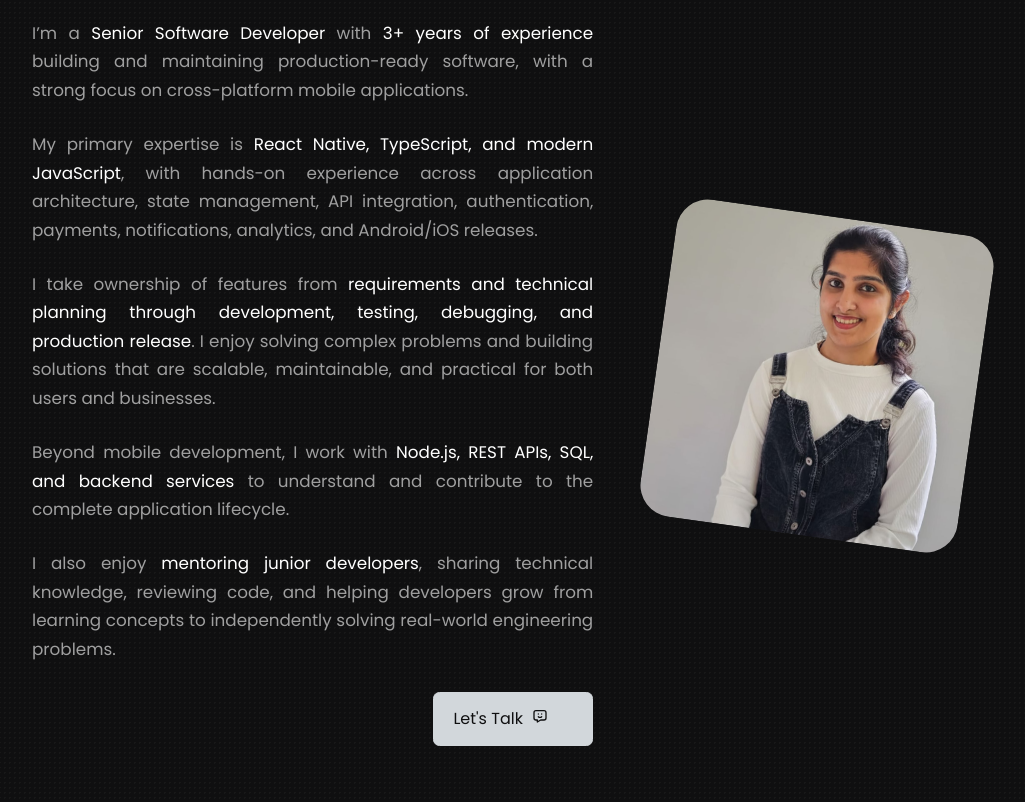
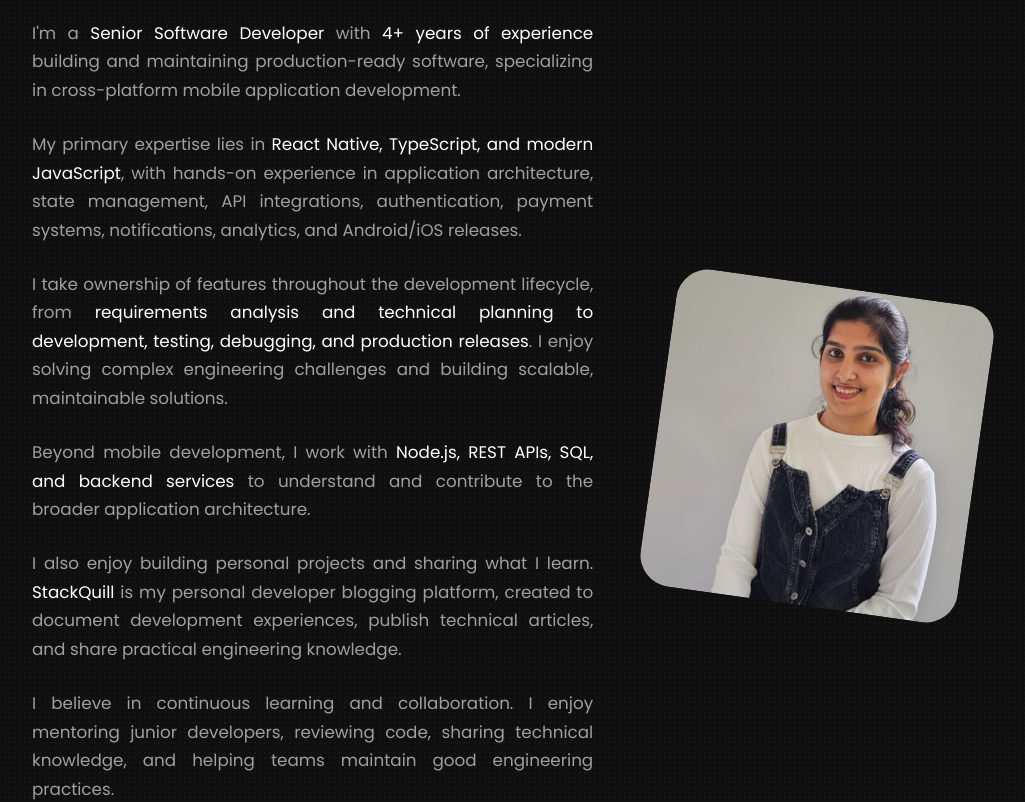
Before and after one commit to dainyjose/my-portfolio, a React (Vite) app: page / in a window 1280 px wide. Shown: the part 920-1722 px from the top of the page, without its empty margins (128-1153 px from the left). Built offline with nearby package versions, Linux system fonts and the light colour scheme.

Commit message:
feat: update about section

```diff
--- a/src/components/About/About.tsx
+++ b/src/components/About/About.tsx
@@ -1,7 +1,12 @@
 import ME from "../../assets/dainy_jose.jpg";
 import { FaAward } from "react-icons/fa";
 import { TbMessageChatbot } from "react-icons/tb";
-import { MdCloudUpload, MdOutlineMilitaryTech, MdPayment, MdSync } from "react-icons/md";
+import {
+  MdCloudUpload,
+  MdOutlineMilitaryTech,
+  MdPayment,
+  MdSync,
+} from "react-icons/md";
 import { VscRepoClone } from "react-icons/vsc";
 import { LiaDev } from "react-icons/lia";
 import { GrTechnology } from "react-icons/gr";
@@ -12,12 +17,13 @@ const About = () => {
     <section id="about">
       <h5>Get to know</h5>
       <h2>About Me</h2>
+
       <div className="container about__container">
         <div className="about__cards">
           <article className="about__card">
             <VscRepoClone className="about__icon" />
             <h5>Production Experience</h5>
-            <small>3+ Years</small>
+            <small>4+ Years</small>
           </article>
 
           <article className="about__card">
@@ -66,39 +72,54 @@ const About = () => {
         <div className="about__bottom">
           <div className="about__content">
             <p>
-              I’m a <span className="highlight">Senior Software Developer</span> with{" "}
-              <span className="highlight">3+ years of experience</span> building and maintaining
-              production-ready software, with a strong focus on cross-platform mobile applications.
+              I'm a <span className="highlight">Senior Software Developer</span>{" "}
+              with <span className="highlight">4+ years of experience</span>{" "}
+              building and maintaining production-ready software, specializing
+              in cross-platform mobile application development.
             </p>
 
             <p>
-              My primary expertise is{" "}
-              <span className="highlight">React Native, TypeScript, and modern JavaScript</span>,
-              with hands-on experience across application architecture, state management, API
-              integration, authentication, payments, notifications, analytics, and Android/iOS
-              releases.
+              My primary expertise lies in{" "}
+              <span className="highlight">
+                React Native, TypeScript, and modern JavaScript
+              </span>
+              , with hands-on experience in application architecture, state
+              management, API integrations, authentication, payment systems,
+              notifications, analytics, and Android/iOS releases.
             </p>
 
             <p>
-              I take ownership of features from{" "}
+              I take ownership of features throughout the development lifecycle,
+              from{" "}
               <span className="highlight">
-                requirements and technical planning through development, testing, debugging, and
-                production release
+                requirements analysis and technical planning to development,
+                testing, debugging, and production releases
               </span>
-              . I enjoy solving complex problems and building solutions that are scalable,
-              maintainable, and practical for both users and businesses.
+              . I enjoy solving complex engineering challenges and building
+              scalable, maintainable solutions.
             </p>
 
             <p>
               Beyond mobile development, I work with{" "}
-              <span className="highlight">Node.js, REST APIs, SQL, and backend services</span> to
-              understand and contribute to the complete application lifecycle.
+              <span className="highlight">
+                Node.js, REST APIs, SQL, and backend services
+              </span>{" "}
+              to understand and contribute to the broader application
+              architecture.
             </p>
 
             <p>
-              I also enjoy <span className="highlight">mentoring junior developers</span>, sharing
-              technical knowledge, reviewing code, and helping developers grow from learning
-              concepts to independently solving real-world engineering problems.
+              I also enjoy building personal projects and sharing what I learn.{" "}
+              <span className="highlight">StackQuill</span> is my personal
+              developer blogging platform, created to document development
+              experiences, publish technical articles, and share practical
+              engineering knowledge.
+            </p>
+
+            <p>
+              I believe in continuous learning and collaboration. I enjoy
+              mentoring junior developers, reviewing code, sharing technical
+              knowledge, and helping teams maintain good engineering practices.
             </p>
 
             <a href="#contact" className="btn btn-primary about_contact">
@@ -108,7 +129,7 @@ const About = () => {
 
           <div className="about__right">
             <div className="about__me-image">
-              <img src={ME} alt="me" />
+              <img src={ME} alt="Dainy Jose - Senior Software Developer" />
             </div>
           </div>
         </div>
```
